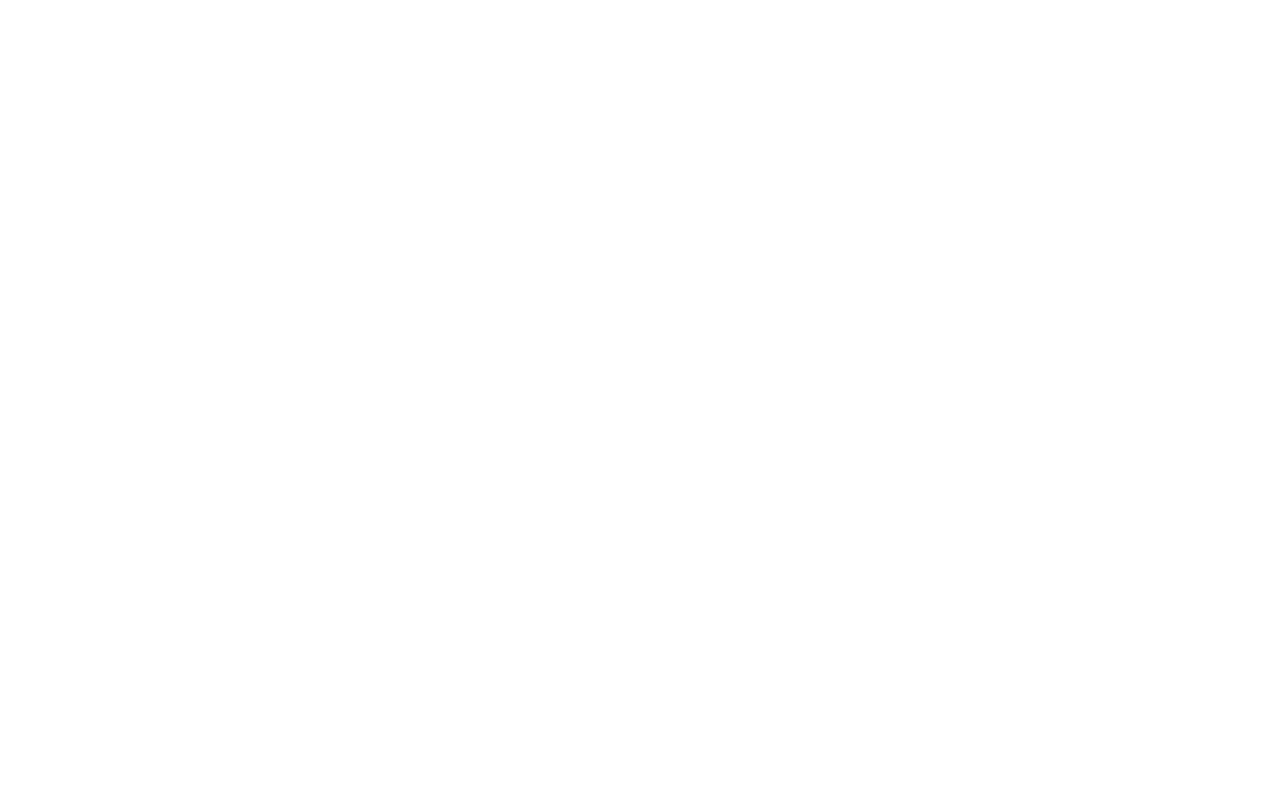
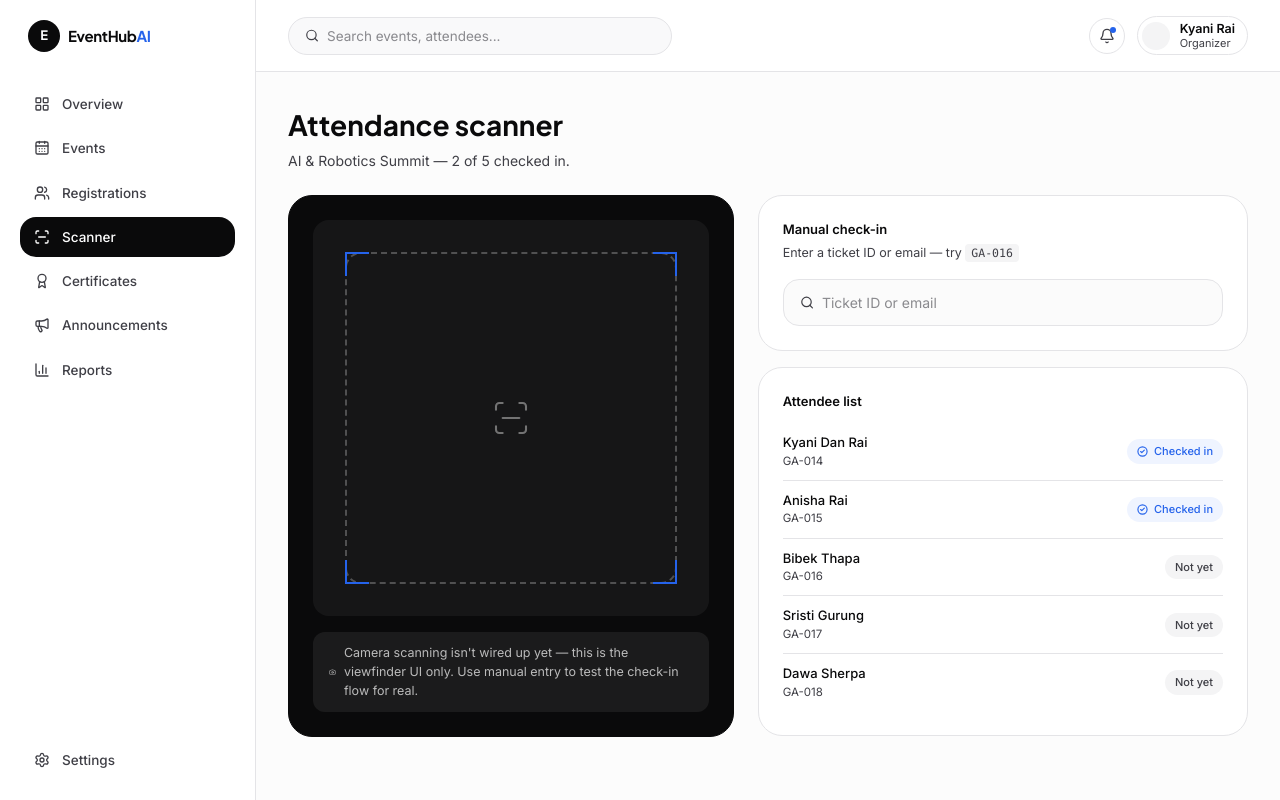
Before and after one commit to Kyani7/eventhub-ai, a React (Vite) app: page /dashboard/scanner in a window 1280 px wide. Before the commit this address had no page. Built offline with nearby package versions, Linux system fonts and the light colour scheme.

Commit message:
feat: add attendance scanner page with working manual check-in against registration data

```diff
--- a/src/App.tsx
+++ b/src/App.tsx
@@ -9,6 +9,7 @@
 import CreateEvent from "./pages/dashboard/CreateEvent";
 import ComingSoon from "./pages/dashboard/ComingSoon";
 import Registrations from "./pages/dashboard/Registrations";
+import Scanner from "./pages/dashboard/Scanner";
 
 export default function App() {
   return (
@@ -24,6 +25,7 @@
           <Route path="events" element={<Events />} />
           <Route path="events/new" element={<CreateEvent />} />
           <Route path="registrations" element={<Registrations />} />
+          <Route path="scanner" element={<Scanner />} />
           <Route path="certificates" element={<ComingSoon title="Certificates" />} />
           <Route path="announcements" element={<ComingSoon title="Announcements" />} />
           <Route path="reports" element={<ComingSoon title="Reports" />} />
--- a/src/components/dashboard/Sidebar.tsx
+++ b/src/components/dashboard/Sidebar.tsx
@@ -3,6 +3,7 @@
   LayoutGrid,
   CalendarDays,
   Users,
+  ScanLine,
   Award,
   Megaphone,
   BarChart3,
@@ -13,6 +14,7 @@
   { to: "/dashboard", label: "Overview", icon: LayoutGrid, end: true },
   { to: "/dashboard/events", label: "Events", icon: CalendarDays },
   { to: "/dashboard/registrations", label: "Registrations", icon: Users },
+  { to: "/dashboard/scanner", label: "Scanner", icon: ScanLine },
   { to: "/dashboard/certificates", label: "Certificates", icon: Award },
   { to: "/dashboard/announcements", label: "Announcements", icon: Megaphone },
   { to: "/dashboard/reports", label: "Reports", icon: BarChart3 },
@@ -23,10 +25,10 @@
     <div className="flex h-full flex-col">
       <a href="/" className="flex items-center gap-2 px-2 font-display">
         <span className="flex h-8 w-8 items-center justify-center rounded-full bg-ink text-[13px] font-bold text-paper">
-          K
+          E
         </span>
         <span className="text-[15px] font-bold tracking-tight text-ink">
-          Ky<span className="text-accent">nova</span>
+          EventHub<span className="text-accent">AI</span>
         </span>
       </a>
 
--- /dev/null
+++ b/src/pages/dashboard/Scanner.tsx
@@ -0,0 +1,170 @@
+import { useState } from "react";
+import {
+  ScanLine,
+  CheckCircle2,
+  Camera,
+  Search,
+  UserCheck,
+} from "lucide-react";
+
+type Attendee = {
+  id: string;
+  name: string;
+  email: string;
+  event: string;
+  checkedIn: boolean;
+};
+
+const seedAttendees: Attendee[] = [
+  { id: "GA-014", name: "Kyani Dan Rai", email: "kyani@iic.edu.np", event: "AI & Robotics Summit", checkedIn: true },
+  { id: "GA-015", name: "Anisha Rai", email: "anisha@iic.edu.np", event: "AI & Robotics Summit", checkedIn: true },
+  { id: "GA-016", name: "Bibek Thapa", email: "bibek@iic.edu.np", event: "AI & Robotics Summit", checkedIn: false },
+  { id: "GA-017", name: "Sristi Gurung", email: "sristi@iic.edu.np", event: "AI & Robotics Summit", checkedIn: false },
+  { id: "GA-018", name: "Dawa Sherpa", email: "dawa@iic.edu.np", event: "AI & Robotics Summit", checkedIn: false },
+];
+
+export default function Scanner() {
+  const [attendees, setAttendees] = useState(seedAttendees);
+  const [query, setQuery] = useState("");
+  const [lastAction, setLastAction] = useState<Attendee | null>(null);
+
+  const checkedInCount = attendees.filter((a) => a.checkedIn).length;
+
+  const match = attendees.find(
+    (a) =>
+      a.id.toLowerCase() === query.trim().toLowerCase() ||
+      a.email.toLowerCase() === query.trim().toLowerCase()
+  );
+
+  function handleCheckIn() {
+    if (!match || match.checkedIn) return;
+    setAttendees((prev) =>
+      prev.map((a) => (a.id === match.id ? { ...a, checkedIn: true } : a))
+    );
+    setLastAction({ ...match, checkedIn: true });
+    setQuery("");
+  }
+
+  return (
+    <div>
+      <h1 className="font-display text-[24px] font-bold text-ink sm:text-[28px]">
+        Attendance scanner
+      </h1>
+      <p className="mt-1 text-[14px] text-ink-soft">
+        AI &amp; Robotics Summit — {checkedInCount} of {attendees.length} checked in.
+      </p>
+
+      <div className="mt-6 grid grid-cols-1 gap-6 lg:grid-cols-[1fr_1.1fr]">
+        <div className="rounded-3xl border border-ink bg-ink p-6 text-paper">
+          <div className="relative flex aspect-square items-center justify-center overflow-hidden rounded-2xl bg-paper/5">
+            <div className="absolute inset-8 rounded-2xl border-2 border-dashed border-paper/25" />
+            <ScanLine size={40} className="text-paper/40" strokeWidth={1.25} />
+            <span className="absolute left-8 top-8 h-6 w-6 border-l-2 border-t-2 border-accent" />
+            <span className="absolute right-8 top-8 h-6 w-6 border-r-2 border-t-2 border-accent" />
+            <span className="absolute bottom-8 left-8 h-6 w-6 border-b-2 border-l-2 border-accent" />
+            <span className="absolute bottom-8 right-8 h-6 w-6 border-b-2 border-r-2 border-accent" />
+          </div>
+          <div className="mt-4 flex items-center gap-2 rounded-xl bg-paper/[0.07] px-4 py-3 text-[12.5px] text-paper/70">
+            <Camera size={14} strokeWidth={2} />
+            Camera scanning isn't wired up yet — this is the viewfinder UI
+            only. Use manual entry to test the check-in flow for real.
+          </div>
+        </div>
+
+        <div>
+          <div className="rounded-3xl border border-mist bg-paper p-6">
+            <p className="text-[13px] font-semibold text-ink">Manual check-in</p>
+            <p className="mt-1 text-[12.5px] text-ink-soft">
+              Enter a ticket ID or email — try{" "}
+              <code className="rounded bg-cloud px-1.5 py-0.5 text-[11.5px]">
+                GA-016
+              </code>
+            </p>
+
+            <div className="mt-4 flex items-center gap-2 rounded-2xl border border-mist bg-cloud/40 px-4 py-3">
+              <Search size={15} className="text-ink-soft" strokeWidth={2} />
+              <input
+                value={query}
+                onChange={(e) => setQuery(e.target.value)}
+                onKeyDown={(e) => e.key === "Enter" && handleCheckIn()}
+                placeholder="Ticket ID or email"
+                className="w-full bg-transparent text-[14px] text-ink outline-none placeholder:text-ink-soft/60"
+              />
+            </div>
+
+            {query && (
+              <div className="mt-3 rounded-2xl border border-mist p-4">
+                {match ? (
+                  <div className="flex items-center justify-between gap-3">
+                    <div>
+                      <p className="text-[13.5px] font-medium text-ink">
+                        {match.name}
+                      </p>
+                      <p className="text-[12px] text-ink-soft">
+                        {match.id} · {match.email}
+                      </p>
+                    </div>
+                    {match.checkedIn ? (
+                      <span className="flex items-center gap-1.5 rounded-full bg-accent-soft px-3 py-1.5 text-[12px] font-medium text-accent">
+                        <CheckCircle2 size={13} strokeWidth={2.5} />
+                        Already in
+                      </span>
+                    ) : (
+                      <button
+                        onClick={handleCheckIn}
+                        className="flex items-center gap-1.5 rounded-full bg-ink px-4 py-2 text-[12.5px] font-semibold text-paper"
+                      >
+                        <UserCheck size={13} strokeWidth={2.5} />
+                        Check in
+                      </button>
+                    )}
+                  </div>
+                ) : (
+                  <p className="text-[13px] text-ink-soft">
+                    No attendee matches "{query}".
+                  </p>
+                )}
+              </div>
+            )}
+          </div>
+
+          {lastAction && (
+            <div className="mt-4 flex items-center gap-3 rounded-2xl border border-accent/30 bg-accent-soft px-4 py-3.5">
+              <CheckCircle2 size={18} className="text-accent" strokeWidth={2.25} />
+              <p className="text-[13.5px] font-medium text-ink">
+                {lastAction.name} checked in successfully.
+              </p>
+            </div>
+          )}
+
+          <div className="mt-4 rounded-3xl border border-mist bg-paper p-6">
+            <p className="text-[13px] font-semibold text-ink">Attendee list</p>
+            <div className="mt-3 divide-y divide-mist">
+              {attendees.map((a) => (
+                <div
+                  key={a.id}
+                  className="flex items-center justify-between py-2.5"
+                >
+                  <div>
+                    <p className="text-[13px] font-medium text-ink">{a.name}</p>
+                    <p className="text-[11.5px] text-ink-soft">{a.id}</p>
+                  </div>
+                  <span
+                    className={`inline-flex items-center gap-1.5 rounded-full px-2.5 py-1 text-[11px] font-medium ${
+                      a.checkedIn
+                        ? "bg-accent-soft text-accent"
+                        : "bg-cloud text-ink-soft"
+                    }`}
+                  >
+                    {a.checkedIn && <CheckCircle2 size={11} strokeWidth={2.5} />}
+                    {a.checkedIn ? "Checked in" : "Not yet"}
+                  </span>
+                </div>
+              ))}
+            </div>
+          </div>
+        </div>
+      </div>
+    </div>
+  );
+}
```
